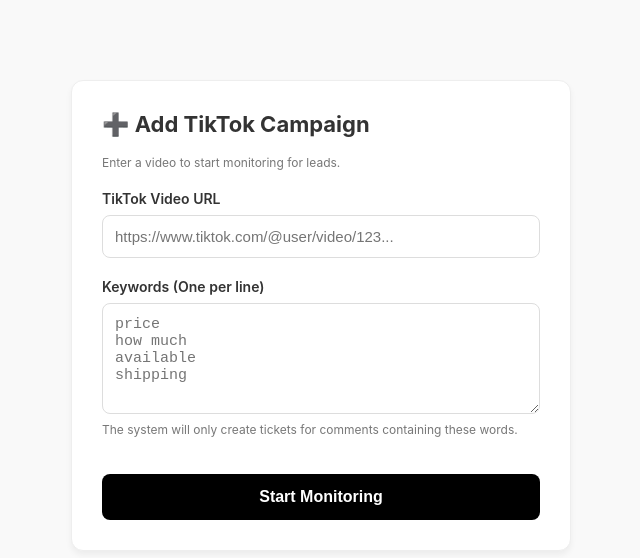
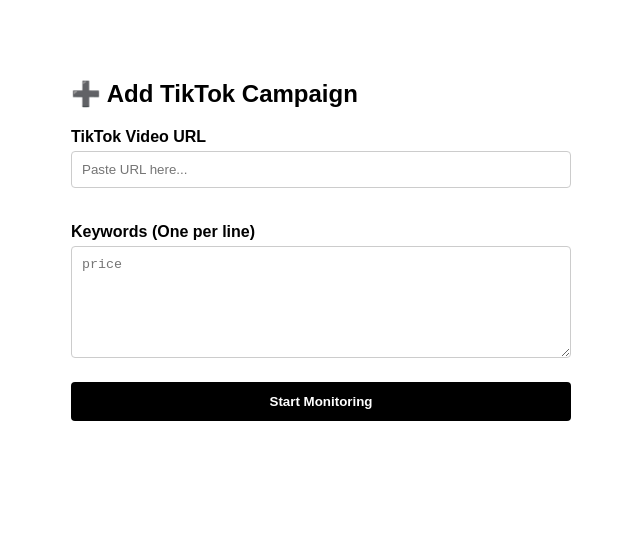
Before and after one commit to mandiyandiyakhonyana-blip/zendesk-tiktok-backend, a website: page public/admin.html in a window 1280 px wide. Shown: the whole page, without its empty margins (319-959 px from the left). Drawn offline with Linux system fonts and the light colour scheme.

Commit message:
Confirmed UI Fix: Added HTML Body elements

```diff
--- a/public/admin.html
+++ b/public/admin.html
@@ -1,102 +1,30 @@
 <!DOCTYPE html>
-<html lang="en">
+<html>
 <head>
-    <meta charset="UTF-8">
-    <meta name="viewport" content="width=device-width, initial-scale=1.0">
-    <title>Admin - TikTok Lead Filter</title>
+  <title>Admin - TikTok Filter</title>
   <style>
-        /* 1. STYLING (The Look) */
-        body {
-            font-family: -apple-system, BlinkMacSystemFont, "Segoe UI", Roboto, sans-serif;
-            max-width: 500px;
-            margin: 60px auto;
-            padding: 20px;
-            background-color: #f9f9f9;
-            color: #333;
-        }
-        .card {
-            background: white;
-            padding: 30px;
-            border-radius: 12px;
-            box-shadow: 0 4px 6px rgba(0,0,0,0.05);
-            border: 1px solid #eee;
-        }
-        h2 { margin-top: 0; font-size: 22px; }
-        label {
-            display: block;
-            margin-top: 20px;
-            font-weight: 600;
-            font-size: 14px;
-            margin-bottom: 8px;
-        }
-        input, textarea {
-            width: 100%;
-            padding: 12px;
-            border: 1px solid #ddd;
-            border-radius: 8px;
-            box-sizing: border-box;
-            font-size: 15px;
-        }
-        textarea { resize: vertical; }
-        button {
-            background: #000;
-            color: #fff;
-            padding: 14px;
-            border: none;
-            width: 100%;
-            cursor: pointer;
-            border-radius: 8px;
-            font-weight: bold;
-            font-size: 16px;
-            margin-top: 25px;
-            transition: background 0.2s;
-        }
-        button:hover { background: #333; }
-        button:disabled { background: #ccc; cursor: not-allowed; }
-        .hint { font-size: 12px; color: #777; margin-top: 4px; }
+    body { font-family: sans-serif; max-width: 500px; margin: 40px auto; padding: 20px; }
+    label { display: block; margin-top: 15px; font-weight: bold; }
+    input, textarea { width: 100%; padding: 10px; margin: 5px 0 20px 0; border: 1px solid #ccc; border-radius: 4px; box-sizing: border-box; }
+    button { background: #000; color: #fff; padding: 12px; border: none; width: 100%; cursor: pointer; border-radius: 4px; font-weight: bold; }
   </style>
 </head>
 <body>
-
-    <div class="card">
   <h2>➕ Add TikTok Campaign</h2>
-        <p class="hint">Enter a video to start monitoring for leads.</p>
-
-        <label for="tiktokUrl">TikTok Video URL</label>
-        <input type="text" id="tiktokUrl" placeholder="https://www.tiktok.com/@user/video/123...">
-
-        <label for="keywords">Keywords (One per line)</label>
-        <textarea id="keywords" placeholder="price&#10;how much&#10;available&#10;shipping" rows="5"></textarea>
-        <p class="hint">The system will only create tickets for comments containing these words.</p>
-
-        <button id="submitBtn" onclick="addCampaign()">Start Monitoring</button>
-    </div>
+  <label>TikTok Video URL</label>
+  <input type="text" id="tiktokUrl" placeholder="Paste URL here...">
+  <label>Keywords (One per line)</label>
+  <textarea id="keywords" placeholder="price" rows="6"></textarea>
+  <button id="btn" onclick="addCampaign()">Start Monitoring</button>
 
   <script>
     async function addCampaign() {
-            const urlField = document.getElementById('tiktokUrl');
-            const keywordsField = document.getElementById('keywords');
-            const btn = document.getElementById('submitBtn');
+      const tiktokUrl = document.getElementById('tiktokUrl').value;
+      const keywords = document.getElementById('keywords').value.split('\n').map(k => k.trim()).filter(k => k.length > 0);
+      if (!tiktokUrl) return alert("Please enter a URL");
 
-            const tiktokUrl = urlField.value.trim();
-            const keywords = keywordsField.value
-                .split('\n')
-                .map(k => k.trim())
-                .filter(k => k.length > 0);
-
-            if (!tiktokUrl) {
-                alert("Please paste a TikTok video URL.");
-                return;
-            }
-
-            if (keywords.length === 0) {
-                alert("Please add at least one keyword.");
-                return;
-            }
-
-            // UI State: Loading
-            btn.innerText = "Saving to Database...";
-            btn.disabled = true;
+      const btn = document.getElementById('btn');
+      btn.innerText = "Saving...";
 
       try {
         const response = await fetch('/api/add-video', {
@@ -104,24 +32,17 @@
           headers: { 'Content-Type': 'application/json' },
           body: JSON.stringify({ tiktokUrl, keywords })
         });
-
         const result = await response.json();
-
         if (result.success) {
-                    alert("🚀 Success! This video is now being monitored.");
-                    // Clear the form
-                    urlField.value = '';
-                    keywordsField.value = '';
+          alert("Success! Video added.");
+          location.reload();
         } else {
-                    alert("❌ Error: " + (result.error || "Unknown failure"));
+          alert("Error: " + result.error);
         }
       } catch (err) {
-                console.error(err);
-                alert("❌ Connection failed. Check your internet or Vercel logs.");
+        alert("Failed to connect to server.");
       } finally {
-                // UI State: Reset
         btn.innerText = "Start Monitoring";
-                btn.disabled = false;
       }
     }
   </script>
```
Lines whose indentation alone changed are shown as unchanged.
